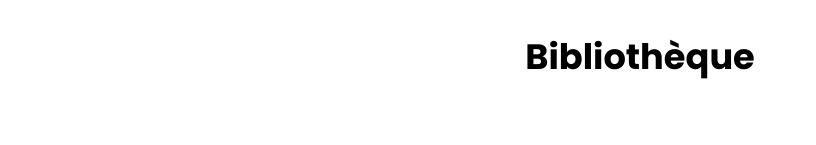
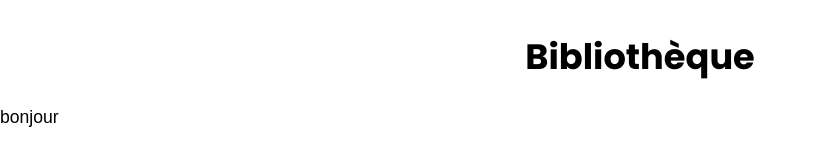
Before and after one commit to Miss-Simra/Mini-projet, a PHP site: page / in a window 1280 px wide. Shown: the part 655-800 px from the top of the page, without its empty margins (0-816 px from the left). Run offline with PHP 8.4, Linux system fonts and the light colour scheme.

Commit message:
nouveau-test

```diff
--- a/Site/index.php
+++ b/Site/index.php
@@ -38,6 +38,8 @@
 <!-- LORIE TEST-->
 <h1>Bibliothèque</h1>
 <!--text charline-->
+<p>bonjour</p>
+
 </body>
 
 </html>
```
